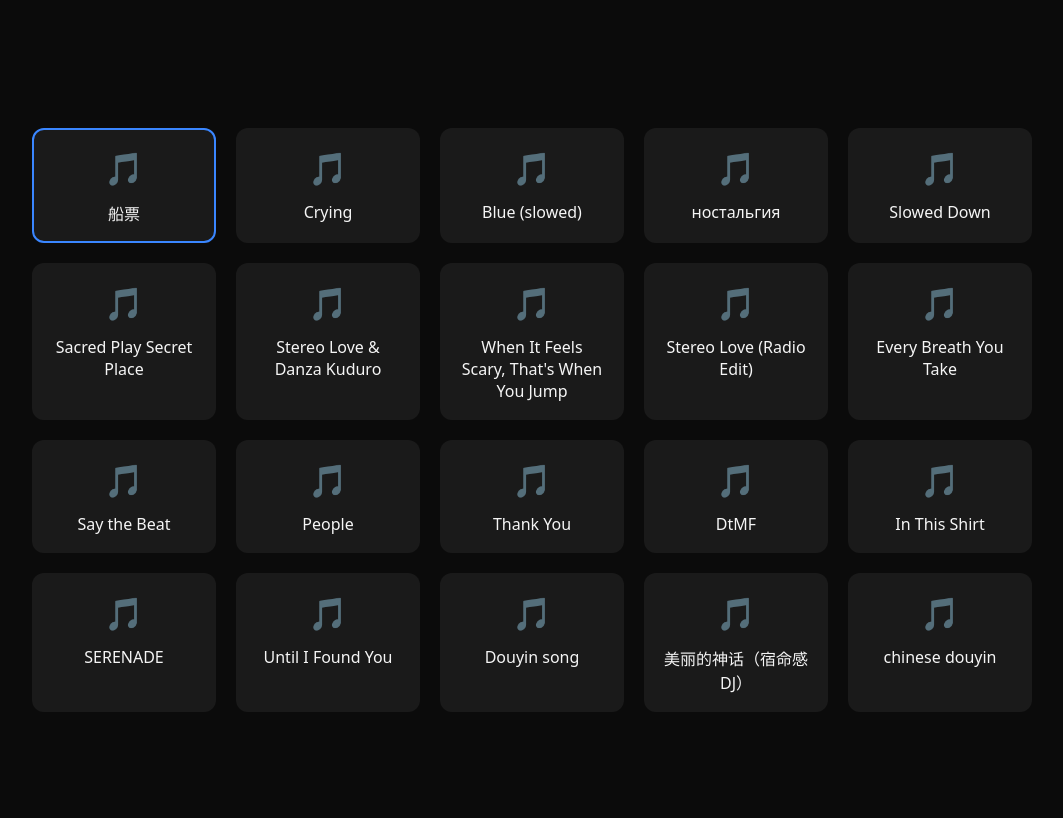
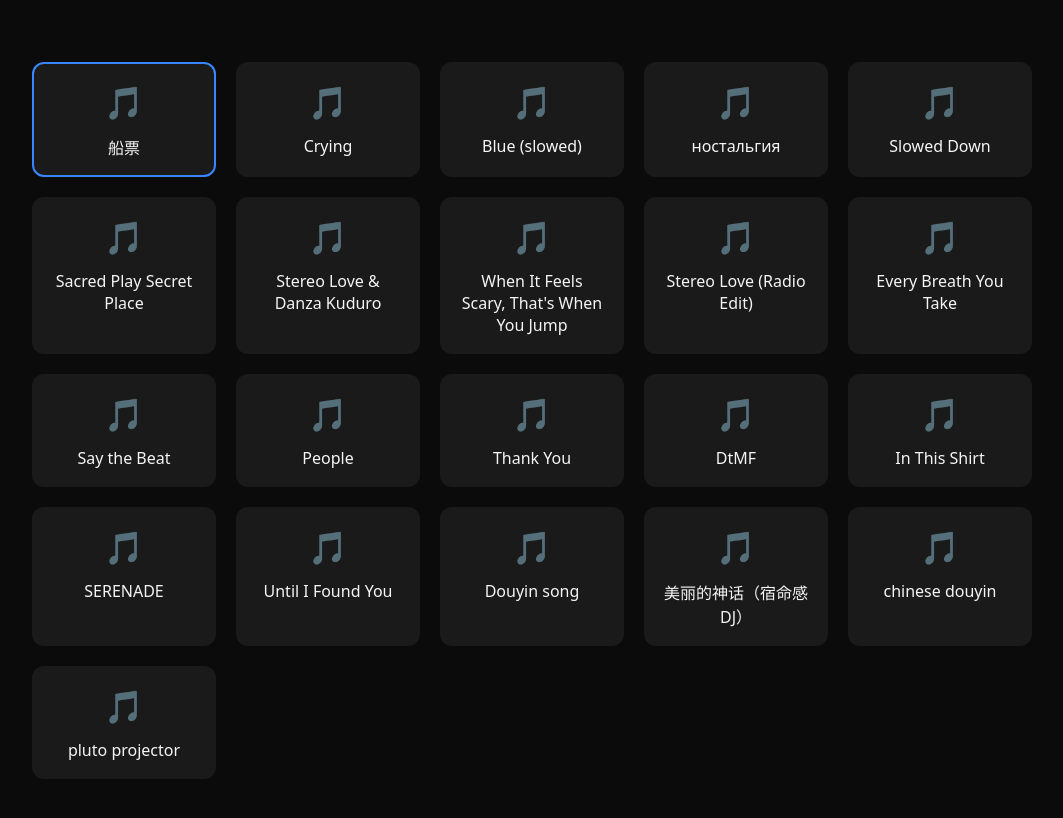
Before and after one commit to andyckt/SongPlayer.io, a plain HTML site: page index.html in a window 1280 px wide. Shown: the whole page, without its empty margins (108-1171 px from the left). Drawn offline with Linux system fonts and the light colour scheme.

Commit message:
pluto projector song

```diff
--- a/index.html
+++ b/index.html
@@ -56,7 +56,8 @@
         { title: "Until I Found You", src: "./public/Until I Found You (Em Beihold Version) 4.mp3" },
         { title: "Douyin song", src: "./public/【Mashup｜Remix】Từ Cửu Môn Hồi Ức (辞九门回忆) + Mạc Vấn Quy Kỳ (莫问归期) _ DJ.mp3" },
         { title: "美丽的神话（宿命感DJ）", src: "./public/美丽的神话 (Dj降调版).mp3" },
-        { title: "chinese douyin", src: "./public/Mạc Vấn Quy Kỳ x Từ Cửu Môn Hồi Ức - DJ完整版. Nhạc Nền Hot TikTok _ Douyin..mp3" }
+        { title: "chinese douyin", src: "./public/Mạc Vấn Quy Kỳ x Từ Cửu Môn Hồi Ức - DJ完整版. Nhạc Nền Hot TikTok _ Douyin..mp3" },
+        { title: "pluto projector", src: "./public/rex orange county - pluto projector (ending slowed + reverb).mp3" }
       ];
       let currentSongIndex = 0;
       // Track clicks for double-tap detection
```
Also changed, not shown: 1 other file.
